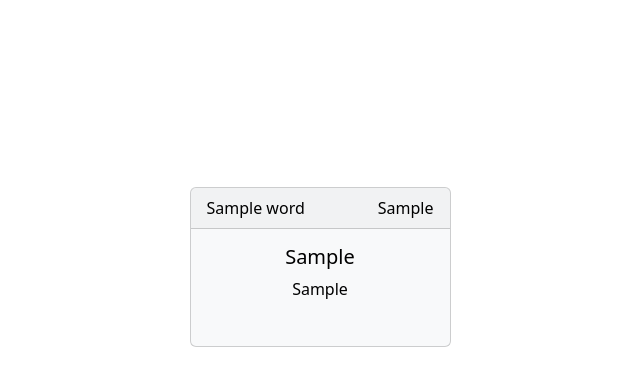
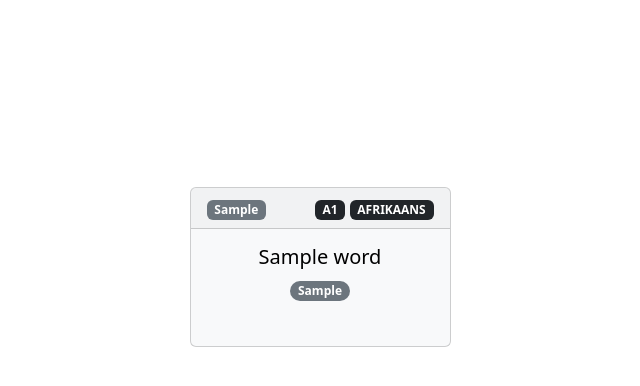
Before and after one commit to thehimel/german-vocabulary, a Django app: page /words/ in a window 1280 px wide. Shown: the part 165-551 px from the top of the page, without its empty margins (320-960 px from the left). Run offline with Django 5.2, Linux system fonts and the light colour scheme; tables that the repository leaves empty hold one stand-in row (values such as "Sample post"); some libraries are stand-ins or nearby versions.

Commit message:
updated words list view

```diff
--- a/src/templates/words/index.html
+++ b/src/templates/words/index.html
@@ -12,19 +12,24 @@
       <div class="col-lg-3 col-md-4 col-sm-6 col-6 mb-3">
         <div class="card text-bg-light mb-3" style="max-width: 18rem; min-height: 10rem;">
           <div class="card-header" style="display: flex; justify-content: space-between;">
-            <div style="text-align: left;">{{ obj.title }}</div>
+            <div style="text-align: left;">
+              {% for article in obj.articles.all %}
+                <span class="badge bg-secondary">{{ article }}</span>
+                <!-- {% if not forloop.last %}&nbsp;{% endif %} -->
+              {% endfor %}
+            </div>
             <div style="text-align: right;">
-              {% for article in obj.articles.all %}
-                {{ article }}
-                {% if not forloop.last %}, {% endif %}
-              {% endfor %}
+              <span class="badge bg-dark">{{ obj.level|upper }}</span>
+              <span class="badge bg-dark">{{ obj.language|upper }}</span>
             </div>
           </div>
           <div class="card-body text-center">
             <h5 class="card-title">
-              {{ obj.sentence }}
+              {{ obj.title }}
             </h5>
-            <p class="card-text">{{ obj.sentence }}</p>
+            <p class="card-text">
+              <span class="badge rounded-pill bg-secondary">{{ obj.sentence }}</span>
+            </p>
           </div>
         </div>
       </div>
```
Also changed, not shown: src/static/words/styles/base.css (added), src/static/words/styles/styles.css (deleted).
